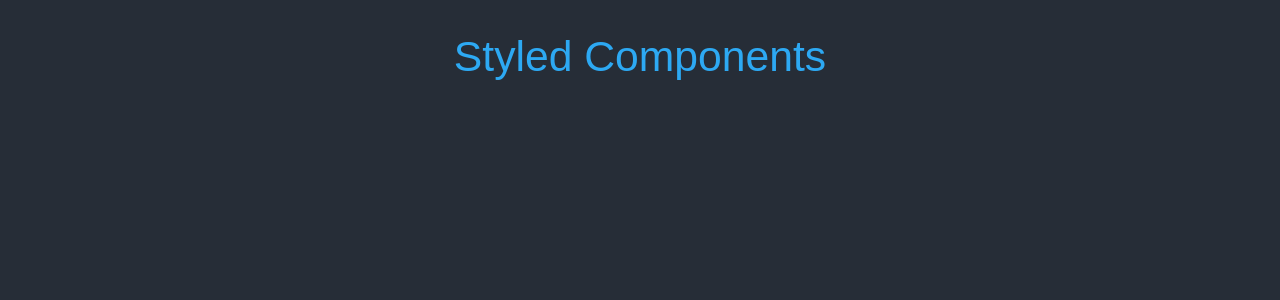
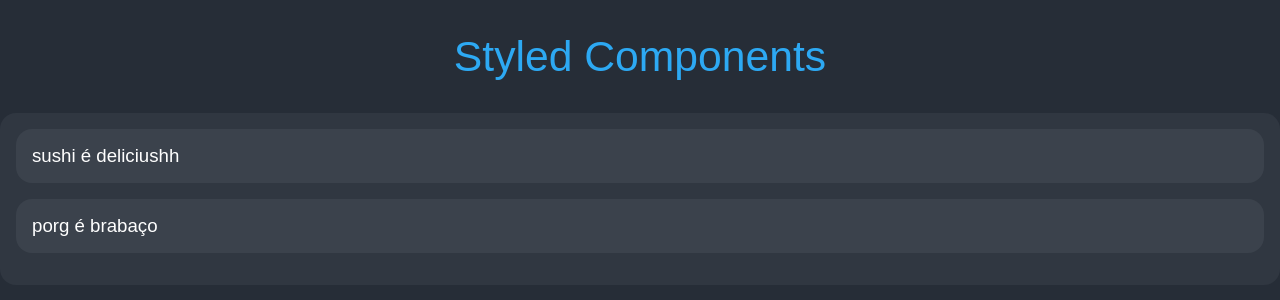
Before and after one commit to Galogico/Site-de-pessoas, a React (Create React App) app: page / in a window 1280 px wide. Shown: the top 300 px of the page. Built offline with nearby package versions, Linux system fonts and the light colour scheme.

Commit message:
campo de conteudo criado

```diff
--- a/src/App.js
+++ b/src/App.js
@@ -1,9 +1,17 @@
-import { Fundo,Titulo } from "./styled/Layout";
+import { Campo, Conteudo, Fundo,Titulo } from "./styled/Layout";
 import "./public.css"
 function App() {
   return (
     <Fundo>
       <Titulo>Styled Components</Titulo>
+      <Campo>
+        <Conteudo>
+          sushi é deliciushh
+        </Conteudo>
+        <Conteudo>
+          porg é brabaço
+        </Conteudo>
+      </Campo>
     </Fundo>
   );
 }
--- a/src/public.css
+++ b/src/public.css
@@ -2,4 +2,5 @@
     margin: 0;
     font-family: "Arial", sans-serif;
     font-size: 14pt;
+    color:white;
 }
--- a/src/styled/Layout.js
+++ b/src/styled/Layout.js
@@ -12,3 +12,15 @@
 font-size: 32pt;
 padding: 32px 0;
 text-align: center`;
+
+export const Campo = styled.div`
+background:#303741;
+border-radius:16px;
+padding:16px;
+`;
+
+export const Conteudo = styled.div`
+background:#3b424c;
+border-radius:16px;
+padding:16px;
+margin-bottom:16px;`;
```
